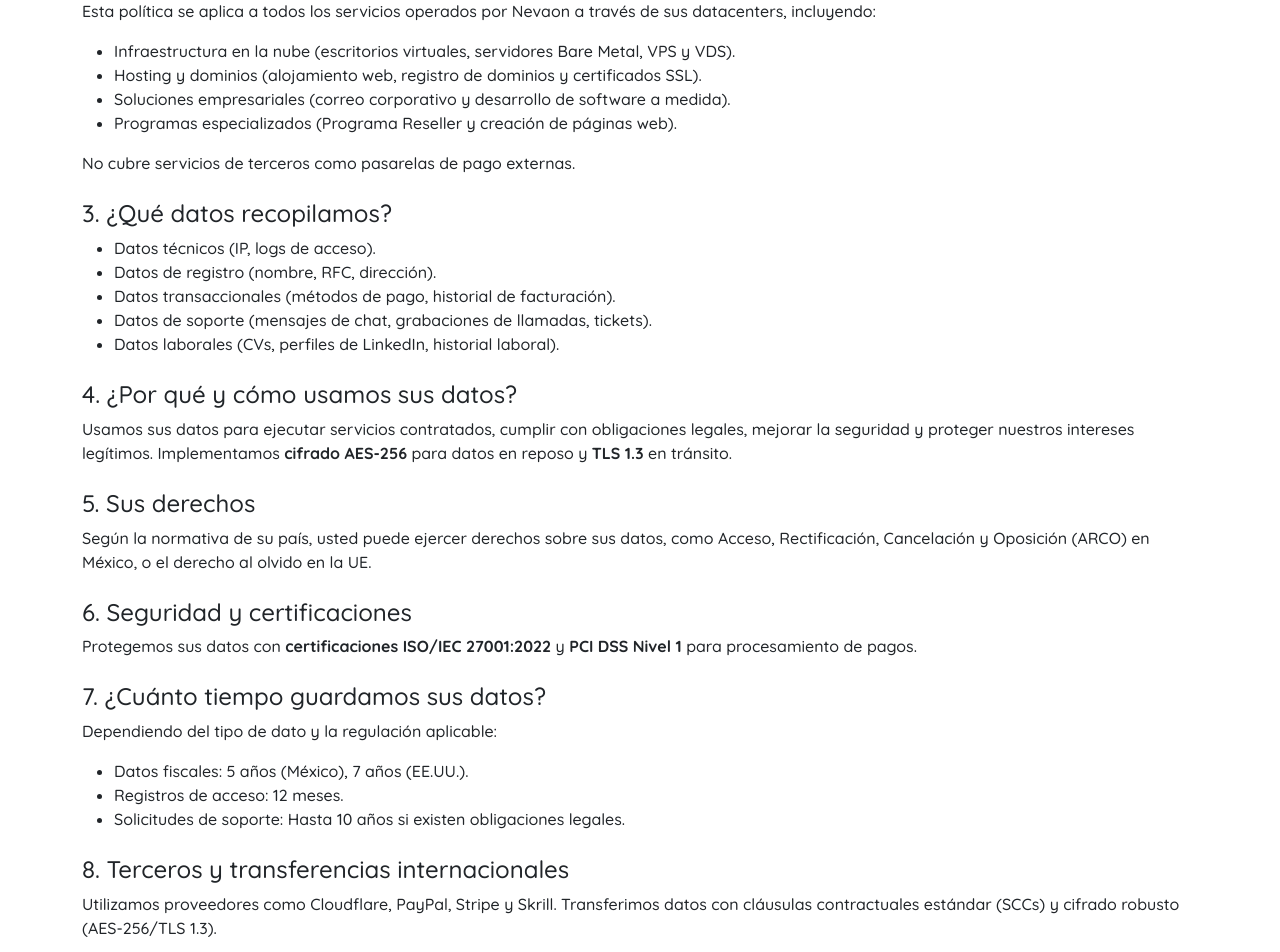
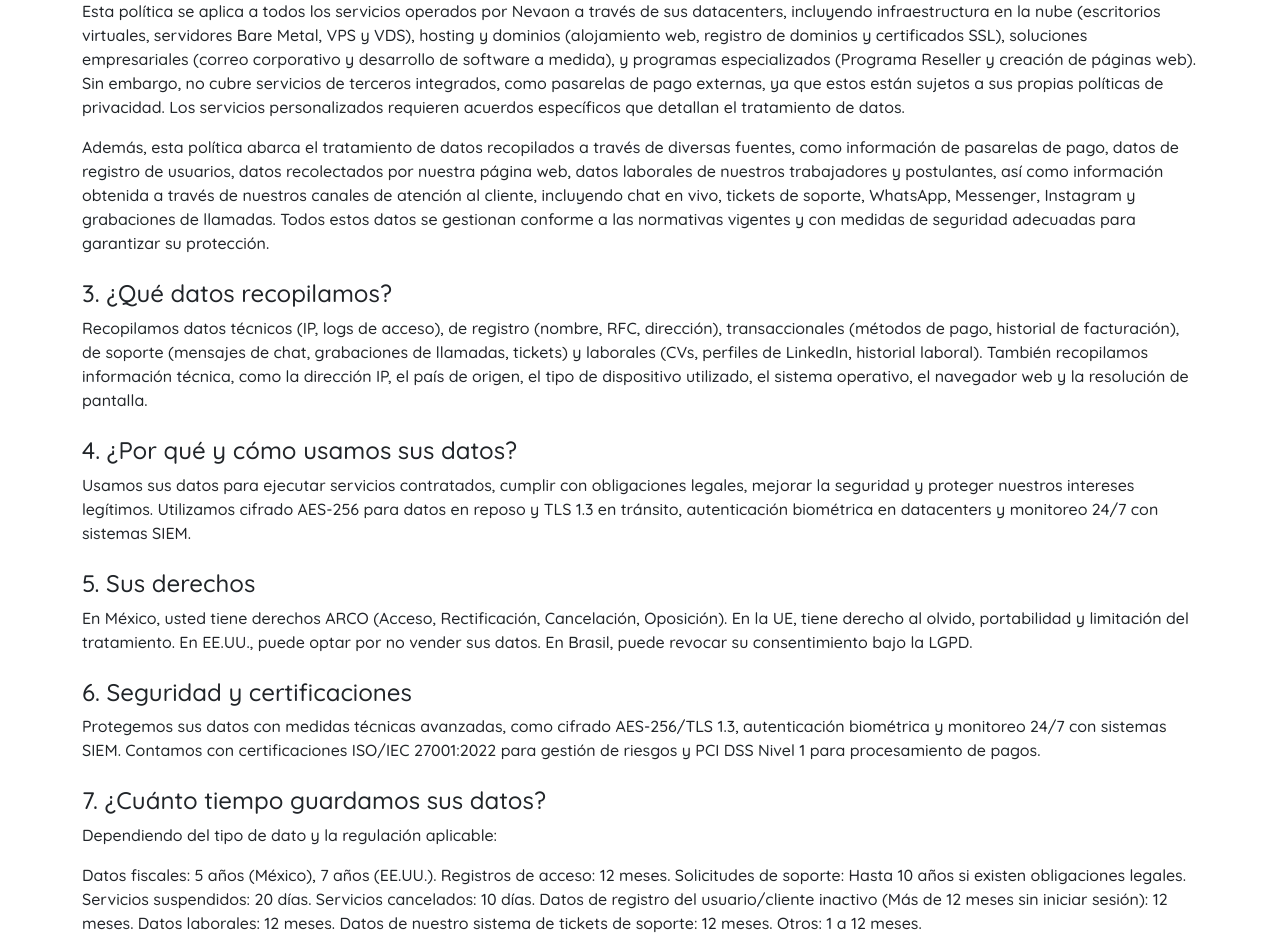
Before and after one commit to z4myk/nevaon-front, a React (Vite) app: page /privacy in a window 1280 px wide. Shown: the part 440-1392 px from the top of the page. Built offline with nearby package versions, Linux system fonts and the light colour scheme.

Commit message:
fix typo

```diff
--- a/src/components/pages/Privacy.jsx
+++ b/src/components/pages/Privacy.jsx
@@ -16,55 +16,47 @@
 
   <div class="mb-4">
     <h4>2. ¿Qué cubre esta política?</h4>
-    <p>Esta política se aplica a todos los servicios operados por Nevaon a través de sus datacenters, incluyendo:</p>
-    <ul>
-      <li>Infraestructura en la nube (escritorios virtuales, servidores Bare Metal, VPS y VDS).</li>
-      <li>Hosting y dominios (alojamiento web, registro de dominios y certificados SSL).</li>
-      <li>Soluciones empresariales (correo corporativo y desarrollo de software a medida).</li>
-      <li>Programas especializados (Programa Reseller y creación de páginas web).</li>
-    </ul>
-    <p>No cubre servicios de terceros como pasarelas de pago externas.</p>
+    <p>Esta política se aplica a todos los servicios operados por Nevaon a través de sus datacenters, incluyendo infraestructura en la nube (escritorios virtuales, servidores Bare Metal, VPS y VDS), hosting y dominios (alojamiento web, registro de dominios y certificados SSL), soluciones empresariales (correo corporativo y desarrollo de software a medida), y programas especializados (Programa Reseller y creación de páginas web). Sin embargo, no cubre servicios de terceros integrados, como pasarelas de pago externas, ya que estos están sujetos a sus propias políticas de privacidad. Los servicios personalizados requieren acuerdos específicos que detallan el tratamiento de datos.</p>
+  <p>Además, esta política abarca el tratamiento de datos recopilados a través de diversas fuentes, como información de pasarelas de pago, datos de registro de usuarios, datos recolectados por nuestra página web, datos laborales de nuestros trabajadores y postulantes, así como información obtenida a través de nuestros canales de atención al cliente, incluyendo chat en vivo, tickets de soporte, WhatsApp, Messenger, Instagram y grabaciones de llamadas. Todos estos datos se gestionan conforme a las normativas vigentes y con medidas de seguridad adecuadas para garantizar su protección.</p>
+
   </div>
 
   <div class="mb-4">
     <h4>3. ¿Qué datos recopilamos?</h4>
-    <ul>
-      <li>Datos técnicos (IP, logs de acceso).</li>
-      <li>Datos de registro (nombre, RFC, dirección).</li>
-      <li>Datos transaccionales (métodos de pago, historial de facturación).</li>
-      <li>Datos de soporte (mensajes de chat, grabaciones de llamadas, tickets).</li>
-      <li>Datos laborales (CVs, perfiles de LinkedIn, historial laboral).</li>
-    </ul>
+    <p>
+Recopilamos datos técnicos (IP, logs de acceso), de registro (nombre, RFC, dirección), transaccionales (métodos de pago, historial de facturación), de soporte (mensajes de chat, grabaciones de llamadas, tickets) y laborales (CVs, perfiles de LinkedIn, historial laboral). También recopilamos información técnica, como la dirección IP, el país de origen, el tipo de dispositivo utilizado, el sistema operativo, el navegador web y la resolución de pantalla.
+</p>
   </div>
 
   <div class="mb-4">
     <h4>4. ¿Por qué y cómo usamos sus datos?</h4>
-    <p>Usamos sus datos para ejecutar servicios contratados, cumplir con obligaciones legales, mejorar la seguridad y proteger nuestros intereses legítimos. Implementamos <strong>cifrado AES-256</strong> para datos en reposo y <strong>TLS 1.3</strong> en tránsito.</p>
+    <p>Usamos sus datos para ejecutar servicios contratados, cumplir con obligaciones legales, mejorar la seguridad y proteger nuestros intereses legítimos. Utilizamos cifrado AES-256 para datos en reposo y TLS 1.3 en tránsito, autenticación biométrica en datacenters y monitoreo 24/7 con sistemas SIEM.
+</p>
   </div>
 
   <div class="mb-4">
     <h4>5. Sus derechos</h4>
-    <p>Según la normativa de su país, usted puede ejercer derechos sobre sus datos, como Acceso, Rectificación, Cancelación y Oposición (ARCO) en México, o el derecho al olvido en la UE.</p>
+    <p>En México, usted tiene derechos ARCO (Acceso, Rectificación, Cancelación, Oposición). En la UE, tiene derecho al olvido, portabilidad y limitación del tratamiento. En EE.UU., puede optar por no vender sus datos. En Brasil, puede revocar su consentimiento bajo la LGPD.
+</p>
   </div>
 
   <div class="mb-4">
     <h4>6. Seguridad y certificaciones</h4>
-    <p>Protegemos sus datos con <strong>certificaciones ISO/IEC 27001:2022</strong> y <strong>PCI DSS Nivel 1</strong> para procesamiento de pagos.</p>
+    <p>
+Protegemos sus datos con medidas técnicas avanzadas, como cifrado AES-256/TLS 1.3, autenticación biométrica y monitoreo 24/7 con sistemas SIEM. Contamos con certificaciones ISO/IEC 27001:2022 para gestión de riesgos y PCI DSS Nivel 1 para procesamiento de pagos.
+</p>
   </div>
 
   <div class="mb-4">
     <h4>7. ¿Cuánto tiempo guardamos sus datos?</h4>
     <p>Dependiendo del tipo de dato y la regulación aplicable:</p>
-    <ul>
-      <li>Datos fiscales: 5 años (México), 7 años (EE.UU.).</li>
-      <li>Registros de acceso: 12 meses.</li>
-      <li>Solicitudes de soporte: Hasta 10 años si existen obligaciones legales.</li>
-    </ul>
+    <p>Datos fiscales: 5 años (México), 7 años (EE.UU.). Registros de acceso: 12 meses. Solicitudes de soporte: Hasta 10 años si existen obligaciones legales. Servicios suspendidos: 20 días. Servicios cancelados: 10 días. Datos de registro del usuario/cliente inactivo (Más de 12 meses sin iniciar sesión): 12 meses. Datos laborales: 12 meses. Datos de nuestro sistema de tickets de soporte: 12 meses. Otros: 1 a 12 meses.</p>
   </div>
 
   <div class="mb-4">
     <h4>8. Terceros y transferencias internacionales</h4>
-    <p>Utilizamos proveedores como Cloudflare, PayPal, Stripe y Skrill. Transferimos datos con cláusulas contractuales estándar (SCCs) y cifrado robusto (AES-256/TLS 1.3).</p>
+    <p>Utilizamos proveedores como Cloudflare, PayPal, Stripe y Skrill. Transferimos datos con cláusulas contractuales estándar (SCCs) y cifrado robusto (AES-256/TLS 1.3) para garantizar la seguridad en transferencias internacionales.
+</p>
   </div>
 
   <div class="mb-4">
@@ -74,10 +66,7 @@
 
   <div class="mb-4">
     <h4>10. Compromisos clave</h4>
-    <ul>
-      <li>No vendemos datos a terceros con fines comerciales.</li>
-      <li>No accedemos al contenido de sus servidores, salvo requerimiento legal o incidencias técnicas.</li>
-    </ul>
+    <p>No vendemos datos a terceros con fines comerciales. No accedemos al contenido de sus servidores, salvo requerimiento legal o incidencias técnicas. </p>
   </div>
 <a className="" href="/privacy-main">Lee aquí nuestra política de privacidad completa</a>
 </div>
```
